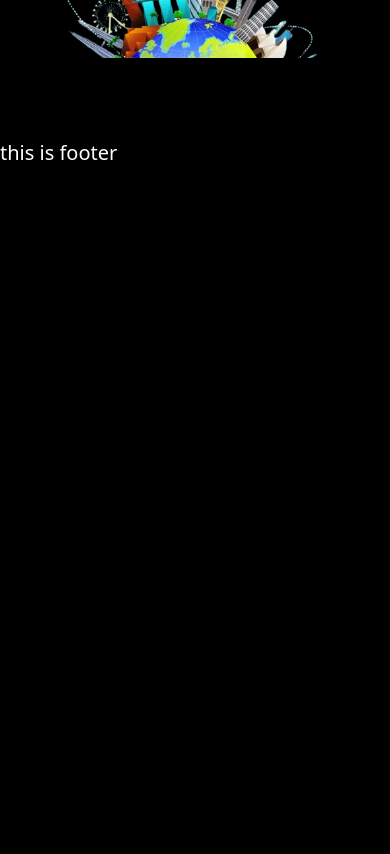
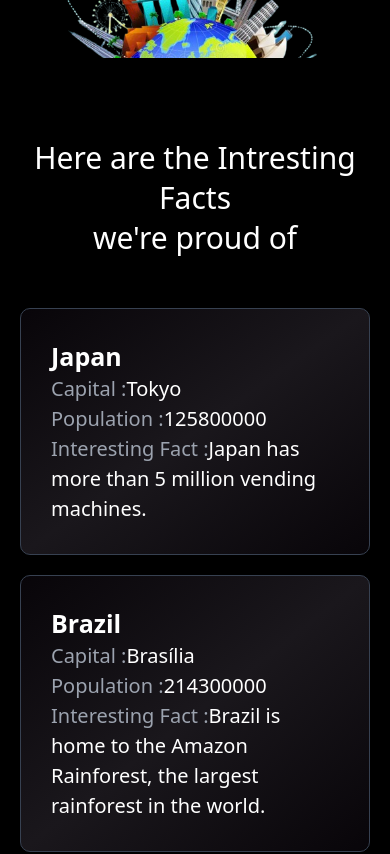
Before and after one commit to kunal-bhati2002/WorldAtlas, a React (Vite) app: page / in a window 390 px wide. Shown: the part 740-1594 px from the top of the page. Before the commit the page ends 908 px from the top, so only its background shows below. Built offline with nearby package versions, Linux system fonts and the light colour scheme.

Commit message:
Responsive About Page

```diff
--- a/src/pages/About.tsx
+++ b/src/pages/About.tsx
@@ -3,21 +3,34 @@ import countryFacts from "../api/countryData.json"
 function About() {
     return (<>
         <section className="container mx-auto">
-            <h1 className="text-md text-center my-6">
+            <h1 className="text-2xl text-center my-6">
                 Here are the Intresting Facts
                 <br />
                 we're proud of
             </h1>
-            <div className="grid grid-cols-3">
-                <ul>
+            <div>
+                <ul className="grid grid-cols-1 gap-4 p-4 sm:p-6 sm:grid-cols-2 sm:px-16 lg:grid-cols-3">
                     {
                         countryFacts.map((curCountry) => {
                             return (
-                                <li key={curCountry.id}>
-                                    <h2>{curCountry.countryName}</h2>
-                                    <p>Capital :
-                                        <span>
+                                <li
+                                    key={curCountry.id}
+                                    className="rounded-lg p-6 border border-gray-700 bg-gradient-to-br from-[#080509] via-[#1a171c] to-[#080509]"
+                                >
+                                    <h2 className="text-xl font-semibold">{curCountry.countryName}</h2>
+                                    <p className="text-gray-400">Capital :
+                                        <span className="text-white">
                                             {curCountry.capital}
+                                        </span>
+                                    </p>
+                                    <p className="text-gray-400">Population :
+                                        <span className="text-white">
+                                            {curCountry.population}
+                                        </span>
+                                    </p>
+                                    <p className="text-gray-400">Interesting Fact :
+                                        <span className="text-white">
+                                            {curCountry.interestingFact}
                                         </span>
                                     </p>
                                 </li>
--- a/src/pages/Home.tsx
+++ b/src/pages/Home.tsx
@@ -1,5 +1,6 @@
 import { NavLink } from "react-router-dom";
 import { FaArrowRightLong } from "react-icons/fa6";
+import About from "./About";
 
 function Home() {
     return (<>
@@ -18,6 +19,7 @@ function Home() {
                 <img src="/images/Logo.png" alt="Logo Photo" className="w-full max-w-sm mx-auto md:max-w-md lg:max-w-lg" />
             </div>
         </section>
+        <About />
     </>);
 }
 
```
